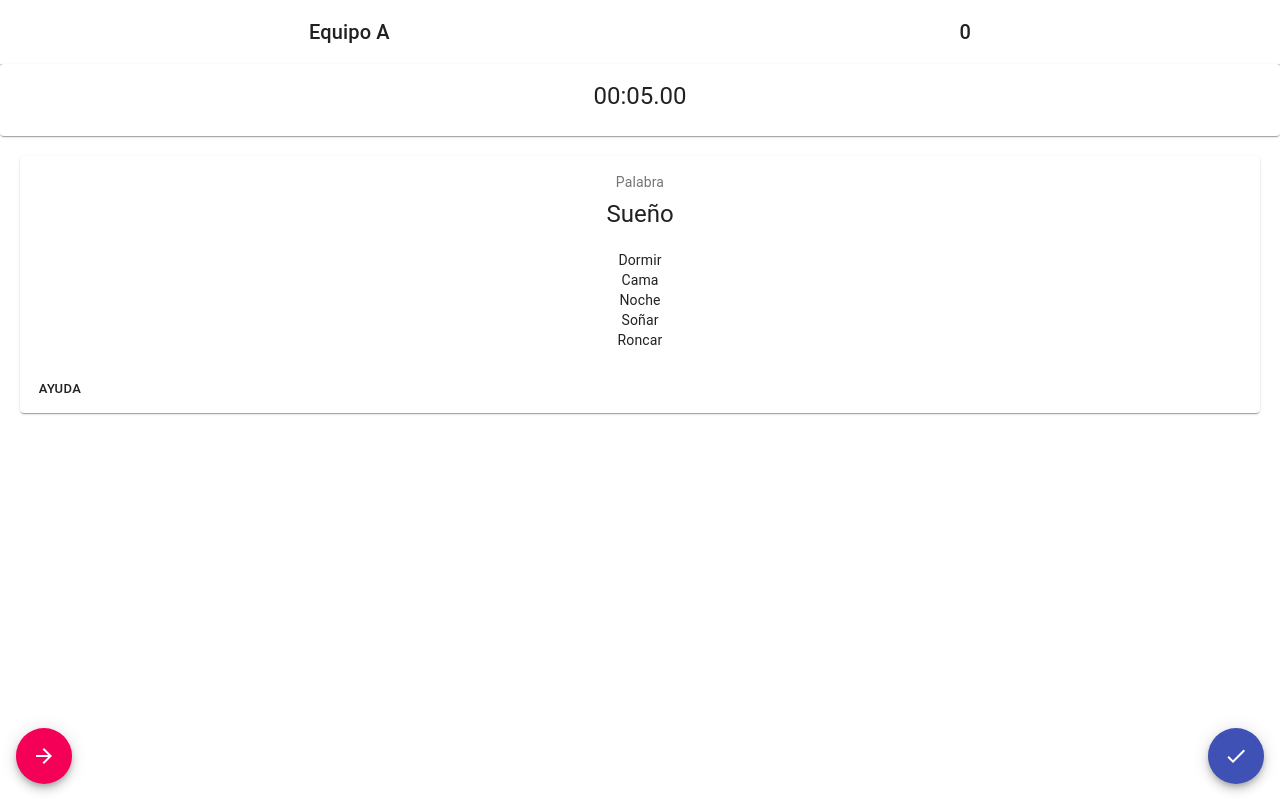
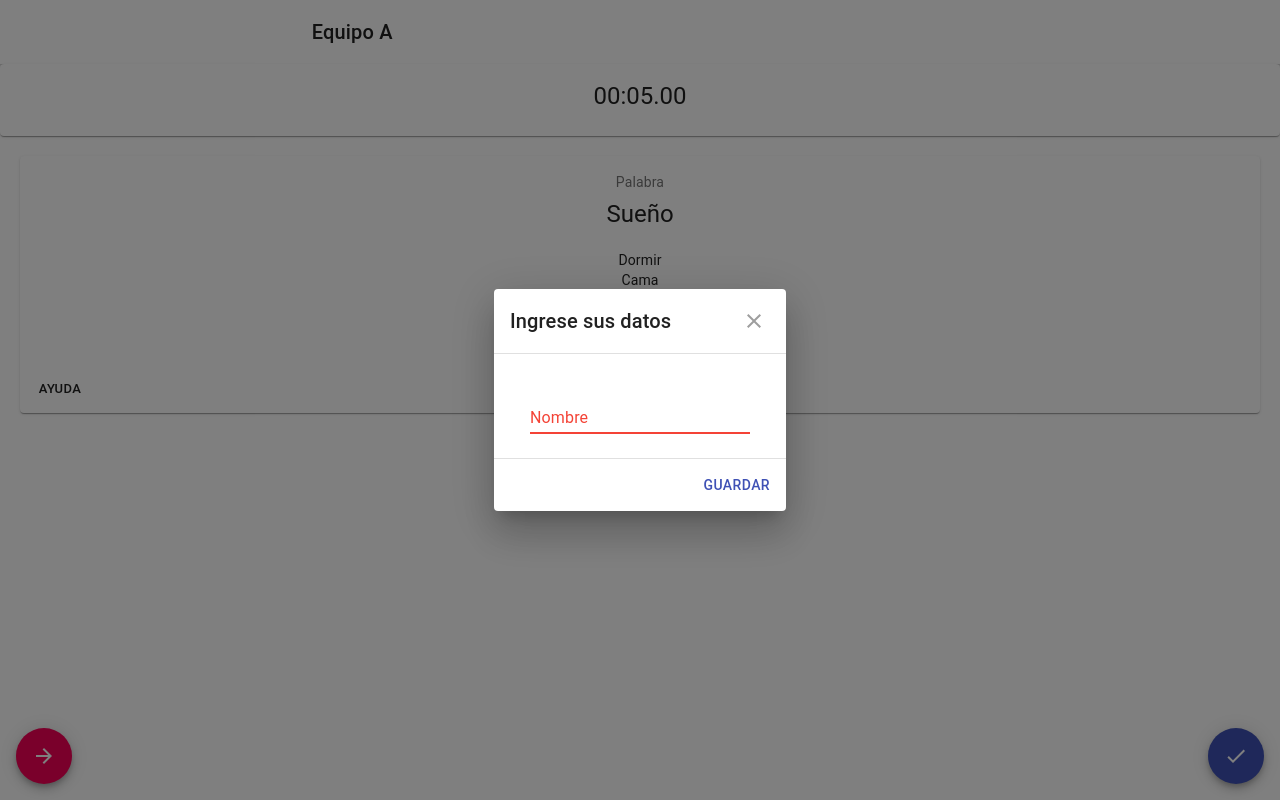
Before and after one commit to AgustinaNahas/tabu, a React (Create React App) app: page / in a window 1280 px wide. Built offline with nearby package versions, Linux system fonts and the light colour scheme.

Commit message:
Empezamos con equipos

```diff
--- a/src/App.js
+++ b/src/App.js
@@ -1,17 +1,16 @@
 import React from 'react';
-import logo from './logo.svg';
 import './App.css';
 import Carta from './Carta';
 import Header from './Header';
 import Tiempo from './Tiempo';
+import Equipo from './Equipo';
 
 import Fab from '@material-ui/core/Fab';
 import ArrowForwardIcon from '@material-ui/icons/ArrowForward';
 import CheckIcon from '@material-ui/icons/Check';
 
-import { makeStyles, useTheme } from '@material-ui/core/styles';
+import { makeStyles } from '@material-ui/core/styles';
 
-import { createMuiTheme } from '@material-ui/core/styles';
 import {purple} from '@material-ui/core/colors/purple';
 
 const useStyles = makeStyles(theme => ({
@@ -246,11 +245,29 @@ function App() {
   const classes = useStyles();
   const [indexCarta, setIndexCarta] = React.useState(0);
   const [equipo, setEquipo] = React.useState(0);
-  const [puntos, setPuntos] = React.useState(0);
+  const [puntos, setPuntos] = React.useState([]);
   const [running, setRunning] = React.useState(true);
 
-  return (
+  // function cambiarPuntos(equipoActual, puntosNuevos){
+  //   var puntosActuales = puntos;
+  //   puntosActuales[equipoActual] = puntos[equipoActual] + puntosNuevos;
+  //   setPuntos(puntosActuales);
+  // };
+  //
+  function agregarEquipos(equipos){
+    var arrayPuntos = puntos;
+    equipos.forEach((equipo, index)=> {
+      arrayPuntos[index] = {
+        nombre: equipo,
+        puntos: 0
+      };
+    });
+    setPuntos(arrayPuntos);
+  };
+
+ return (
     <div className="App">
+      {!puntos.length ? <Equipo agregarEquipos={(equipos) => agregarEquipos(equipos)}/> : ''}
       <Header puntos={puntos}/>
       <Tiempo minutes={0} seconds={10} running={running} tiempo={()=>{
         console.log('TIEMPO');
--- /dev/null
+++ b/src/Equipo.js
@@ -0,0 +1,102 @@
+import React from 'react';
+import { withStyles } from '@material-ui/core/styles';
+import Button from '@material-ui/core/Button';
+import Dialog from '@material-ui/core/Dialog';
+import MuiDialogTitle from '@material-ui/core/DialogTitle';
+import MuiDialogContent from '@material-ui/core/DialogContent';
+import MuiDialogActions from '@material-ui/core/DialogActions';
+import IconButton from '@material-ui/core/IconButton';
+import CloseIcon from '@material-ui/icons/Close';
+import Typography from '@material-ui/core/Typography';
+import TextField from '@material-ui/core/TextField';
+import PropTypes from 'prop-types';
+
+
+const styles = theme => ({
+  root: {
+    margin: 0,
+    padding: theme.spacing(2),
+  },
+  closeButton: {
+    position: 'absolute',
+    right: theme.spacing(1),
+    top: theme.spacing(1),
+    color: theme.palette.grey[500],
+  },
+  textField: {
+    marginLeft: 20,
+    marginRight: 20,
+    },
+});
+
+const DialogTitle = withStyles(styles)(props => {
+  const { children, classes, onClose } = props;
+  return (
+    <MuiDialogTitle disableTypography className={classes.root}>
+      <Typography variant="h6">{children}</Typography>
+      {onClose ? (
+        <IconButton aria-label="close" className={classes.closeButton} onClick={onClose}>
+          <CloseIcon />
+        </IconButton>
+      ) : null}
+    </MuiDialogTitle>
+  );
+});
+
+const DialogContent = withStyles(theme => ({
+  root: {
+    padding: theme.spacing(2),
+  },
+}))(MuiDialogContent);
+
+const DialogActions = withStyles(theme => ({
+  root: {
+    margin: 0,
+    padding: theme.spacing(1),
+  },
+}))(MuiDialogActions);
+
+function CustomizedDialogs(props) {
+    const { classes, agregarEquipos } = props;
+  const [open, setOpen] = React.useState(true);
+  const [nombre, setNombre] = React.useState('');
+
+  const handleClose = () => {
+      if (nombre) {
+        setOpen(false);
+        agregarEquipos(['AGUS']);
+      }
+  };
+
+  return (
+    <Dialog onClose={handleClose} aria-labelledby="customized-dialog-title" open={open}>
+        <DialogTitle id="customized-dialog-title" onClose={handleClose}>
+            Ingrese sus datos
+        </DialogTitle>
+        <DialogContent dividers>
+            <TextField
+                id="standard-name"
+                label="Nombre"
+                error={!nombre}
+                className={classes.textField}
+                value={nombre}
+                onChange={(nombre) => setNombre(nombre.target.value)}
+                margin="normal"
+            />
+        </DialogContent>
+        <DialogActions>
+            <Button onClick={handleClose} color="primary">
+                Guardar
+            </Button>
+        </DialogActions>
+    </Dialog>
+  );
+}
+
+
+CustomizedDialogs.propTypes = {
+    classes: PropTypes.object.isRequired,
+    dismiss: PropTypes.func
+  };
+
+  export default withStyles(styles)(CustomizedDialogs);
--- a/src/Header.js
+++ b/src/Header.js
@@ -3,9 +3,6 @@ import { makeStyles } from '@material-ui/core/styles';
 import AppBar from '@material-ui/core/AppBar';
 import Toolbar from '@material-ui/core/Toolbar';
 import Typography from '@material-ui/core/Typography';
-import Button from '@material-ui/core/Button';
-import IconButton from '@material-ui/core/IconButton';
-import MenuIcon from '@material-ui/icons/Menu';
 
 const useStyles = makeStyles(theme => ({
     root: {
```
